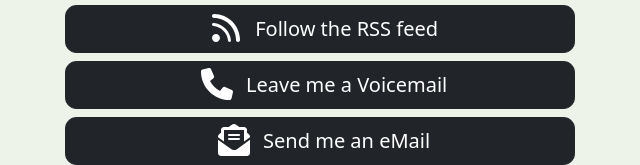
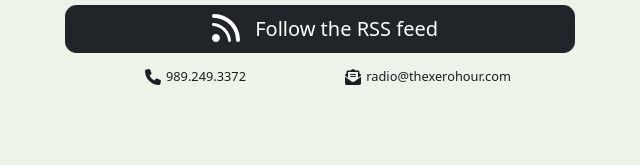
Before and after one commit to xeroforhire/xeroforhire.github.io, a plain HTML site: page index.html in a window 1280 px wide. Shown: the part 839-1004 px from the top of the page, without its empty margins (320-960 px from the left). After the commit the page ends 929 px from the top, so only its background shows below. Drawn offline with Linux system fonts and the light colour scheme.

Commit message:
Added a footer line instead of some contact buttons

```diff
--- a/index.html
+++ b/index.html
@@ -10,6 +10,14 @@
         body { display:flex;align-items:center;background-color:#edf3e9 }
         img.mast { width:110%;height:auto;margin:0 -5% }
         main { width:100%;max-width:540px;padding:0 15px;margin:auto }
+        footer { font-size:0.8rem;margin-bottom:0.25rem }
+        footer i { width:1rem;height:1rem;margin:0.5rem 0.1rem -0.25rem 1rem }
+        footer, footer a, footer a:active, footer a:visited { color:#1a1e21 }
+        footer a { text-decoration:none }
+        footer a:last-child { margin-left:5rem }
+        footer a:hover { color:#502057 }
+        footer a:hover i { background-color:#502057 }
+        footer i { background-color:#1a1e21 }
         #player { width:100%;height:115px;border:0;background:#1c1f23;padding:0.2rem }
         img, .btn, iframe { border-radius:0.7rem }
         .btn-dark:hover { background-color:#502057;border-color:#502057 }
@@ -39,8 +47,10 @@
         <a class="w-100 btn btn-lg btn-dark mb-2" target="_blank" href="https://www.paypal.com/paypalme/xeroforhire"><i class="paypal"></i> Donate on PayPal</a>
         <a class="w-100 btn btn-lg btn-dark mb-2" target="_blank" href="https://cash.app/$xeroforhire"><i class="cashapp"></i> Donate on Cashapp</a>
         <a class="w-100 btn btn-lg btn-dark mb-2" target="_blank" href="https://feed.thexerohour.com/"><i class="rss"></i> Follow the RSS feed</a>
-        <a class="w-100 btn btn-lg btn-dark mb-2" target="_blank" href="tel:9892493372"><i class="telephone"></i> Leave me a Voicemail</a>
-        <a class="w-100 btn btn-lg btn-dark" target="_blank" href="mailto:radio@thexerohour.com"><i class="email"></i> Send me an eMail</a>
+        <footer>
+          <a href="tel:9892493372" title="Leave me a voice message"><i class="telephone"></i> 989.249.3372</a>
+          <a target="_blank" href="mailto:radio@thexerohour.com" title="Send me an eMail"><i class="email"></i> radio@thexerohour.com</a>
+        </footer>
     </main>
   </body>
 </html>
```
